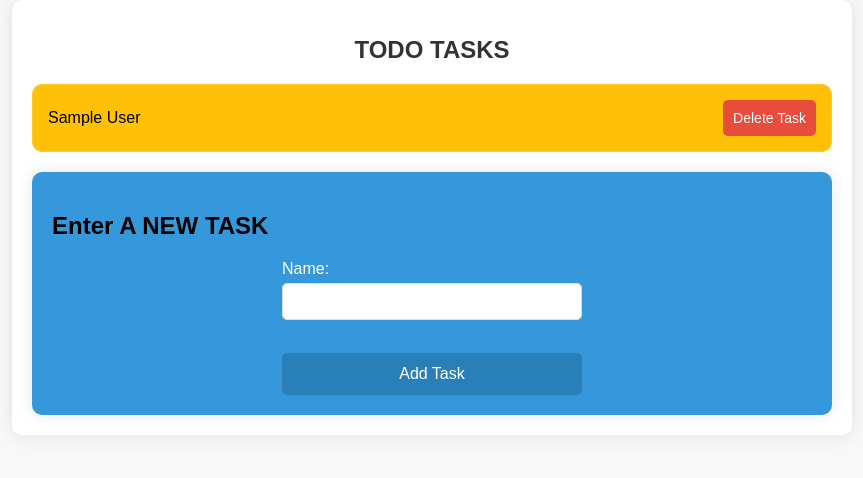
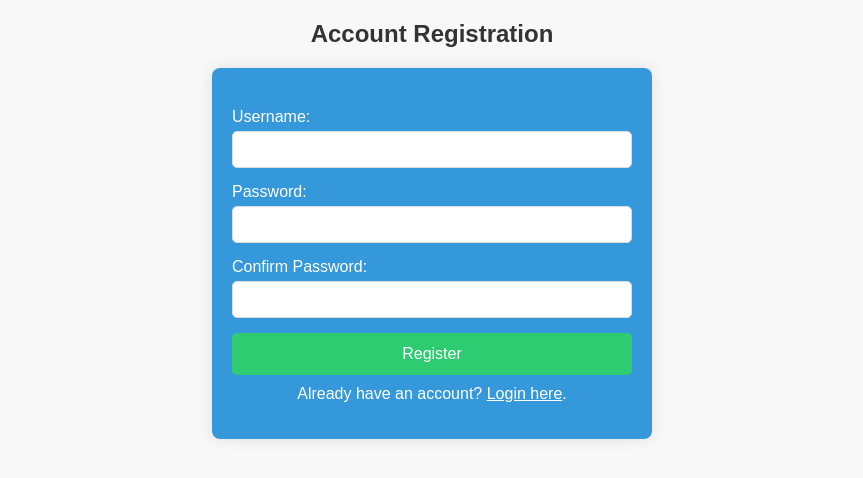
Before and after one commit to pavansathwik1101/todo-django, a Django app: page / in a window 1280 px wide. Shown: the top 478 px of the page, without its empty margins (208-1071 px from the left). Run offline with Django 5.2, Linux system fonts and the light colour scheme; tables that the repository leaves empty hold one stand-in row (values such as "Sample post").

Commit message:
added some new features

```diff
--- a/cool/admin.py
+++ b/cool/admin.py
@@ -1,5 +1,5 @@
 from django.contrib import admin
-from .models import Member
-admin.site.register(Member)
+from .models import Task
+admin.site.register(Task)
 
 # Register your models here.
--- a/cool/urls.py
+++ b/cool/urls.py
@@ -1,9 +1,14 @@
 from django.contrib import admin
-from django.urls import path
+from django.urls import path, include
+from django.contrib.auth import views as auth_views
 from .views import *
 
 urlpatterns = [
-    path('', index, name='index'),
-    path('add_member/', add_member, name='add_member'),
-    path('delete_member/<int:member_id>/', delete_member, name='delete_member'),
+    path('', cool, name='cool'),
+    path('register/', register_view, name='register'),
+    path('login/', login_view, name='login'),
+    path('logout/', logout_view, name='logout'),
+    path('index/', index, name='index'),  # Add a separate URL for the main TODO page
+    path('add_task/', add_task, name='add_task'),
+    path('delete_task/<int:task_id>/', delete_task, name='delete_task'),
 ]
--- a/cool/views.py
+++ b/cool/views.py
@@ -1,25 +1,77 @@
-from django.shortcuts import render,redirect
-from django.http import HttpResponse
-from .models import Member
+from django.shortcuts import render, redirect
+from django.contrib.auth.decorators import login_required
+from django.contrib.auth.models import User
+from .models import Task
+from django.contrib.auth.forms import UserCreationForm
+from django.contrib.auth import login
+from django.contrib.auth import authenticate
+from django.contrib import messages
 
-# Create your views here.
+
+
+@login_required
 def index(request):
-    member=Member.objects.all().values()
-    context={'member':member}
-    return render(request,'index.html',context)
-def add_member(request):
+    user = request.user
+    print("user", user)
+    tasks = Task.objects.filter(user=user)
+    data={'user':user,'tasks':tasks}
+    context = {'data': data}
+    return render(request, 'index.html', context)
+
+@login_required
+def add_task(request):
     if request.method == 'POST':
-        name = request.POST.get('name')
-
-        member = Member(name=name)
-        member.save()
-
-        return redirect('index')  # Redirect to the index page after adding a member
+        title = request.POST.get('name')
+        user = request.user
+        cool=Task.objects.create(title=title, user=user)
+        cool.save()
+        return redirect('index')
 
     return render(request, 'index.html')
 
+@login_required
+def delete_task(request, task_id):
+    task = Task.objects.get(id=task_id, user=request.user)
+    task.delete()
+    return redirect('index')
+def cool(request):
+    return render(request,'register.html')
 
-def delete_member(request,member_id):
-    member=Member.objects.get(id=member_id)
-    member.delete()
-    return redirect('index')
+
+def register_view(request):
+    if request.method == 'POST':
+        username = request.POST.get('username')
+        password = request.POST.get('password')
+        confirm_password = request.POST.get('confirm_password')
+
+        if password == confirm_password:
+            user=User.objects.create(username=username)
+            user.set_password(password)
+            user.save()
+            return redirect('login')
+
+            #return redirect('login')  # Redirect to the desired page after successful registration and login
+
+    return render(request, 'register.html')
+
+
+def login_view(request):
+    if request.method == 'POST':
+        username = request.POST.get('username')
+        password = request.POST.get('password')
+
+        user = authenticate(request, username=username, password=password)
+        if user:
+            login(request, user)
+            return redirect('index')
+        else:
+            messages.error(request, 'Invalid username or password. Please try again.')
+
+
+    return render(request, 'login.html')
+from django.contrib.auth import logout
+from django.shortcuts import redirect
+
+def logout_view(request):
+    logout(request)
+    return redirect('login')
--- a/displayScreen/settings.py
+++ b/displayScreen/settings.py
@@ -135,3 +135,7 @@ STATIC_ROOT = BASE_DIR / 'staticfiles'
 # https://docs.djangoproject.com/en/5.0/ref/settings/#default-auto-field
 
 DEFAULT_AUTO_FIELD = 'django.db.models.BigAutoField'
+AUTHENTICATION_BACKENDS = [
+    'django.contrib.auth.backends.ModelBackend',
+    # Add other authentication backends if needed
+]
--- a/static/styles.css
+++ b/static/styles.css
@@ -1,4 +1,4 @@
-/* styles.css */
+/* Updated styles.css */
 
 body {
     font-family: 'Arial', sans-serif;
@@ -16,11 +16,36 @@ body {
     box-shadow: 0 0 20px rgba(0, 0, 0, 0.1);
 }
 
-h1 {
+.header {
+    display: flex;
+    justify-content: space-between;
+    align-items: center;
+    margin-bottom: 20px;
+}
+
+.greeting {
     color: #333;
-    text-align: center;
     font-size: 24px;
-    margin-bottom: 20px;
+    margin: 0;
+}
+
+.logout-container {
+    margin-left: auto;
+}
+
+.logout-button {
+    background-color: #e74c3c;
+    color: #fff;
+    border: none;
+    padding: 10px 20px;
+    cursor: pointer;
+    border-radius: 5px;
+    font-size: 14px;
+    transition: background-color 0.3s ease;
+}
+
+.logout-button:hover {
+    background-color: #c0392b;
 }
 
 ul {
@@ -39,7 +64,6 @@ li {
     align-items: center;
 }
 
-/* Add hover effect to list items */
 li:hover {
     background-color: #ffeb3b;
     cursor: pointer;
--- a/templates/index.html
+++ b/templates/index.html
@@ -7,14 +7,67 @@
     <title>TODO TASKS</title>
     <link rel="stylesheet" type="text/css" href='{%static "styles.css"%}'>
 </head>
+<style>
+    .header {
+        display: flex;
+        justify-content: space-between;
+        align-items: center;
+        margin-bottom: 20px;
+    }
+
+    .greeting {
+        color: #333;
+        font-size: 24px;
+        margin: 0;
+    }
+
+    .logout-container {
+        margin-left: auto;
+    }
+
+    .logout-button {
+        background-color: #e74c3c;
+        color: #fff;
+        border: none;
+        padding: 10px 20px;
+        cursor: pointer;
+        border-radius: 5px;
+        font-size: 14px;
+        transition: background-color 0.3s ease;
+    }
+
+    .logout-button:hover {
+        background-color: #c0392b;
+    }
+
+</style>
 <body>
     <div class="container">
+        <div class="header">
+            <h1 class="greeting">Hello, {{ data.user.username }}!</h1>
+            <div class="logout-container">
+                <a href="{% url 'logout' %}">
+                    <button class="logout-button">Logout</button>
+                </a>
+            </div>
+        </div>
+
         {% block data %}
-            <h1>TODO TASKS</h1>
+        <div id="addMemberForm">
+                <h2>Enter A NEW TASK</h2>
+                <form method="post" action="{% url 'add_task' %}">
+                    {% csrf_token %}
+                    <label for="name">Name:</label>
+                    <input type="text" name="name" required>
+                    <br>
+                    <button type="submit">Add Task</button>
+                </form>
+            </div>
+            <h1>CURRENT TASKS</h1>
             <ul>
-                {% for p in member %}
-                    <li>{{ p.name }}
-                        <a href="{% url 'delete_member' p.id%}">
+                {% for p in data.tasks %}
+                    <li>{{ p.title }}
+                        <a href="{% url 'delete_task' p.id%}">
                             <button>Delete Task</button>
                         </a>
                     </li>
@@ -22,17 +75,7 @@
             </ul>
 
 
-        <div id="addMemberForm" >
-            <h2>Enter A NEW TASK</h2>
-            <form method="post" action="{% url 'add_member' %}">
-                {% csrf_token %}
-                <label for="name">Name:</label>
-                <input type="text" name="name" required>
-                <br>
-                <button type="submit">Add Task</button>
-            </form>
-        </div>
-    {% endblock %}
-</div>
+        {% endblock %}
+    </div>
 </body>
 </html>
--- /dev/null
+++ b/templates/register.html
@@ -0,0 +1,98 @@
+<!DOCTYPE html>
+<html lang="en">
+<head>
+    <meta charset="UTF-8">
+    <meta name="viewport" content="width=device-width, initial-scale=1.0">
+    <title>Account Registration</title>
+    <style>
+        body {
+            font-family: 'Arial', sans-serif;
+            background-color: #f8f8f8;
+            margin: 0;
+            padding: 0;
+            text-align: center;
+        }
+
+        h2 {
+            color: #333;
+            font-size: 24px;
+            margin-bottom: 20px;
+        }
+
+        #register-form {
+            max-width: 400px;
+            margin: 20px auto;
+            background-color: #3498db;
+            padding: 20px;
+            border-radius: 8px;
+            box-shadow: 0 0 15px rgba(0, 0, 0, 0.1);
+        }
+
+        form {
+            display: flex;
+            flex-direction: column;
+            margin-top: 20px;
+        }
+
+        label {
+            margin-bottom: 5px;
+            color: #fff;
+            font-size: 16px;
+            display: block;
+            text-align: left;
+        }
+
+        input {
+            padding: 10px;
+            margin-bottom: 15px;
+            border: 1px solid #ddd;
+            border-radius: 5px;
+            width: 100%;
+            box-sizing: border-box;
+        }
+
+        button {
+            background-color: #2ecc71;
+            color: #fff;
+            cursor: pointer;
+            font-size: 16px;
+            border: none;
+            padding: 12px;
+            border-radius: 5px;
+        }
+
+        button:hover {
+            background-color: #27ae60;
+        }
+
+        p {
+            color: #fff;
+            margin-top: 10px;
+        }
+
+        a {
+            color: #fff;
+            text-decoration: underline;
+        }
+    </style>
+</head>
+<body>
+    <h2>Account Registration</h2>
+    <div id="register-form">
+        <form method="post" action="{% url 'register' %}">
+            {% csrf_token %}
+            <label for="username">Username:</label>
+            <input type="text" name="username" required>
+
+            <label for="password">Password:</label>
+            <input type="password" name="password" required>
+
+            <label for="confirm_password">Confirm Password:</label>
+            <input type="password" name="confirm_password" required>
+
+            <button type="submit">Register</button>
+        </form>
+        <p>Already have an account? <a href="{% url 'login' %}">Login here</a>.</p>
+    </div>
+</body>
+</html>
```
Also changed, not shown: cool/models.py (+6 -3 lines), templates/login.html (added, +141 -0 lines), cool/migrations/0002_task_delete_member.py (added), cool/migrations/0003_alter_task_user.py (added).
